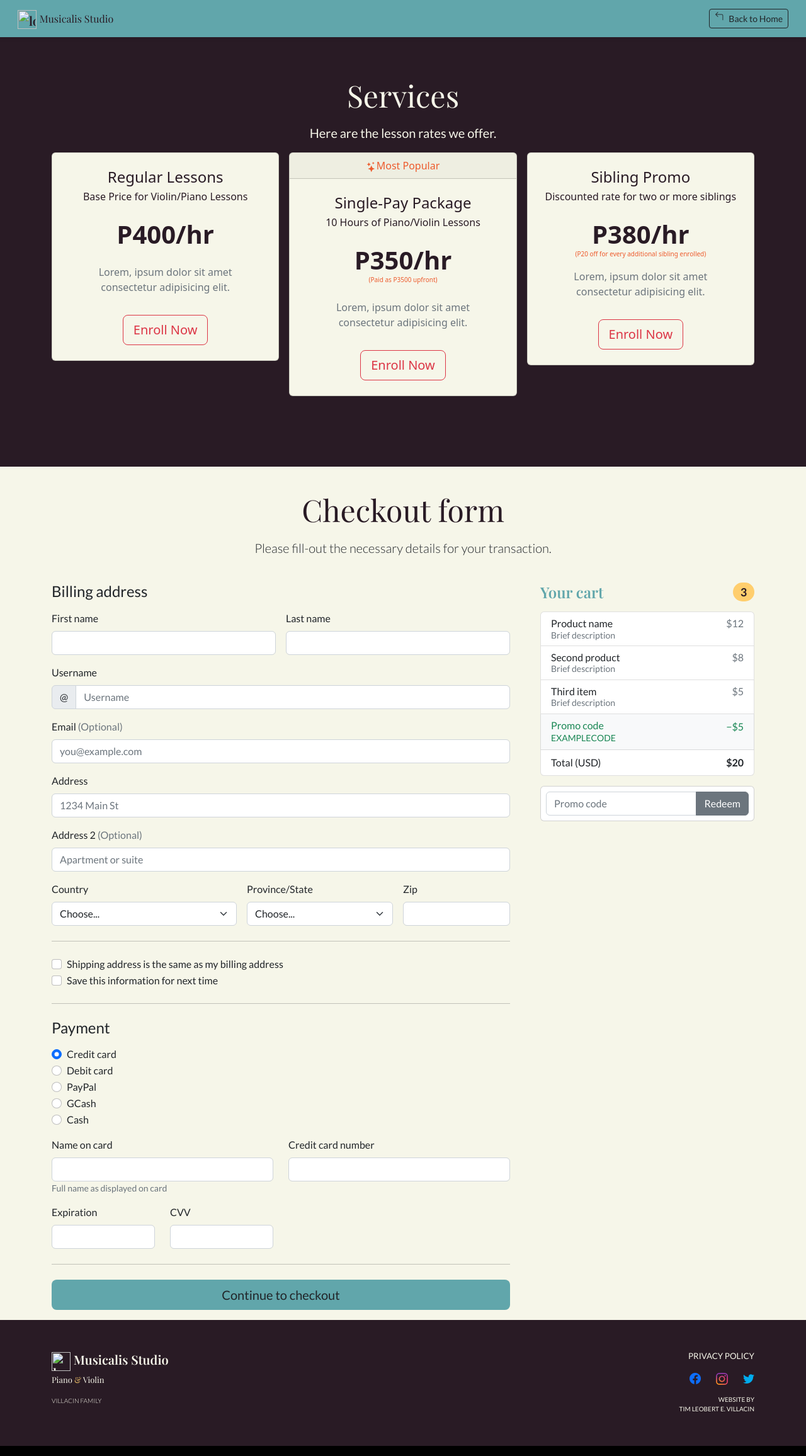
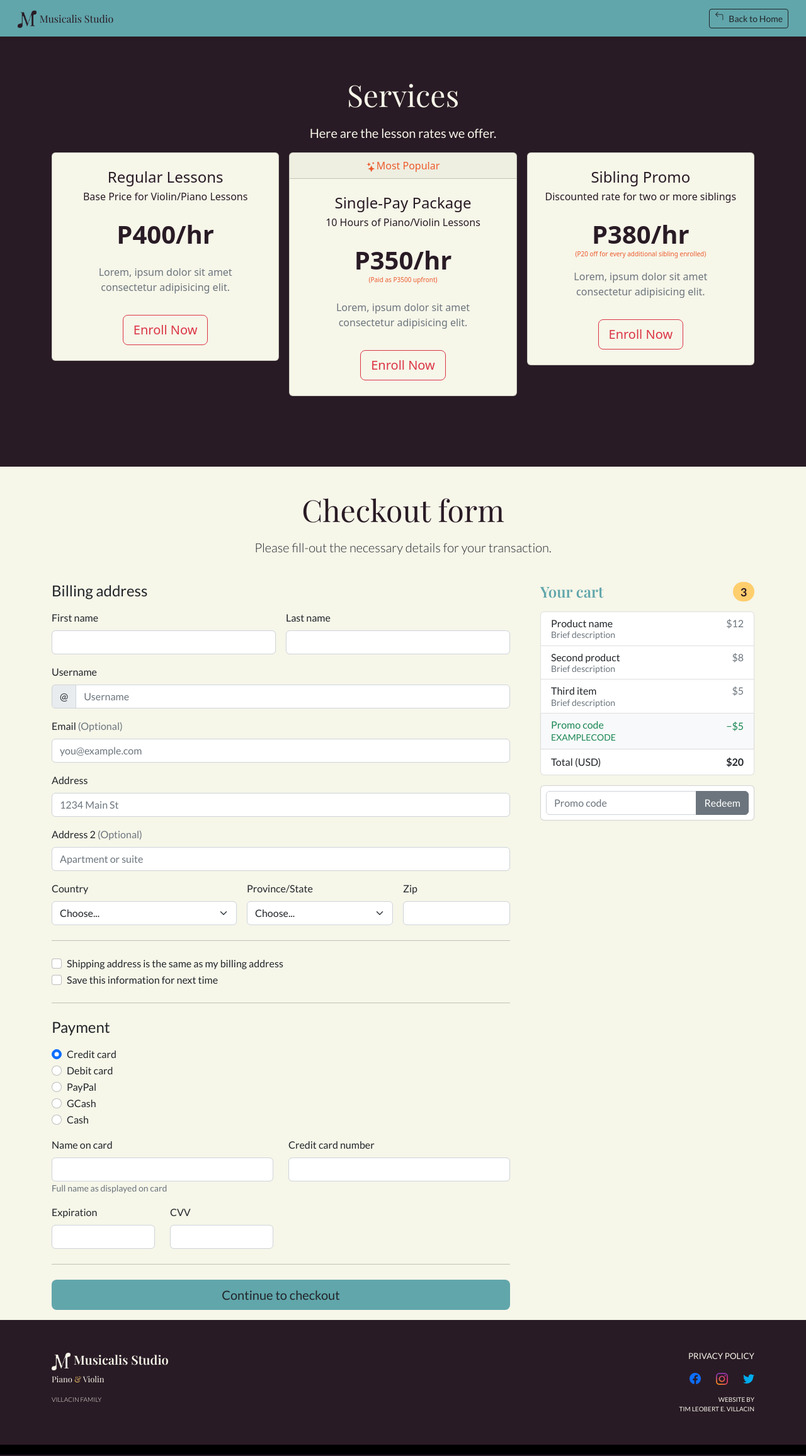
Before and after one commit to TLEV6500/Musicalis-Music-Studio, a plain HTML site: page enrollment.html in a window 1280 px wide. Shown: the whole page at 63% size. Drawn offline with nearby package versions, Linux system fonts and the light colour scheme; the site is published under a folder, as on GitHub Pages, so addresses that start at the root find nothing.

Commit message:
Update enrollment.html
logo src edited

```diff
--- a/enrollment.html
+++ b/enrollment.html
@@ -70,7 +70,7 @@
         <div class="container-xxl mx-3">
             <a href="index.html" class="navbar-brand">
                 <span class="fw-bold fs-sm-5 fs-xs-6 font-prim" style="color: #291b25;">
-                    <img src="/assets/logo_dark.png" alt="logo" width="30">
+                    <img src="./assets/logo_dark.png" alt="logo" width="30">
                     <p class="h6 d-inline">Musicalis Studio</p>
                 </span>
             </a>
@@ -361,7 +361,7 @@
                 <div>
                     <a href="index.html" style="text-decoration:none">
                         <span class="fw-bold fs-sm-5 fs-xs-6 font-prim ctext-light fs-5">
-                            <img src="/assets/logo_secondary.png" alt="logo" width="30">
+                            <img src="./assets/logo_secondary.png" alt="logo" width="30">
                             <p class="d-inline">Musicalis Studio</p>
                         </span>
                         <div id="title-second" class="font-prim mt-1" style="font-size: small;">
```
